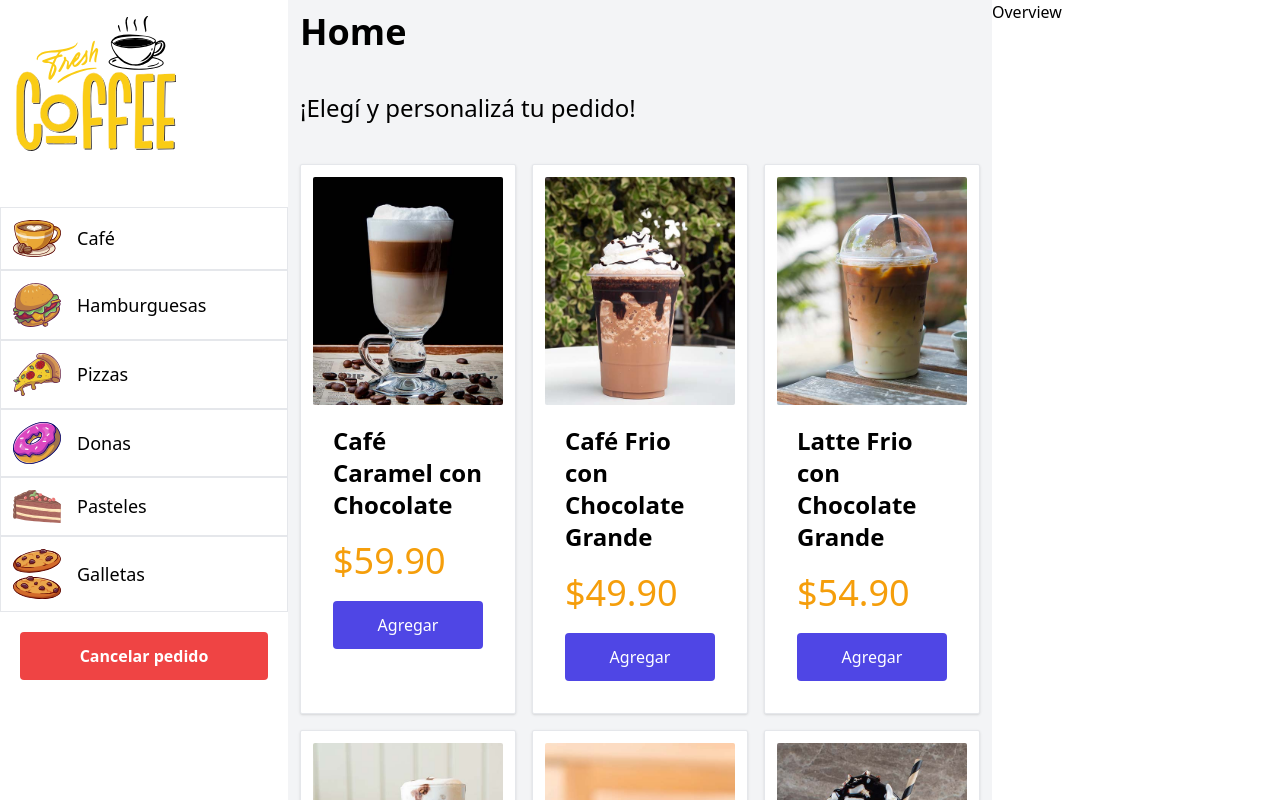
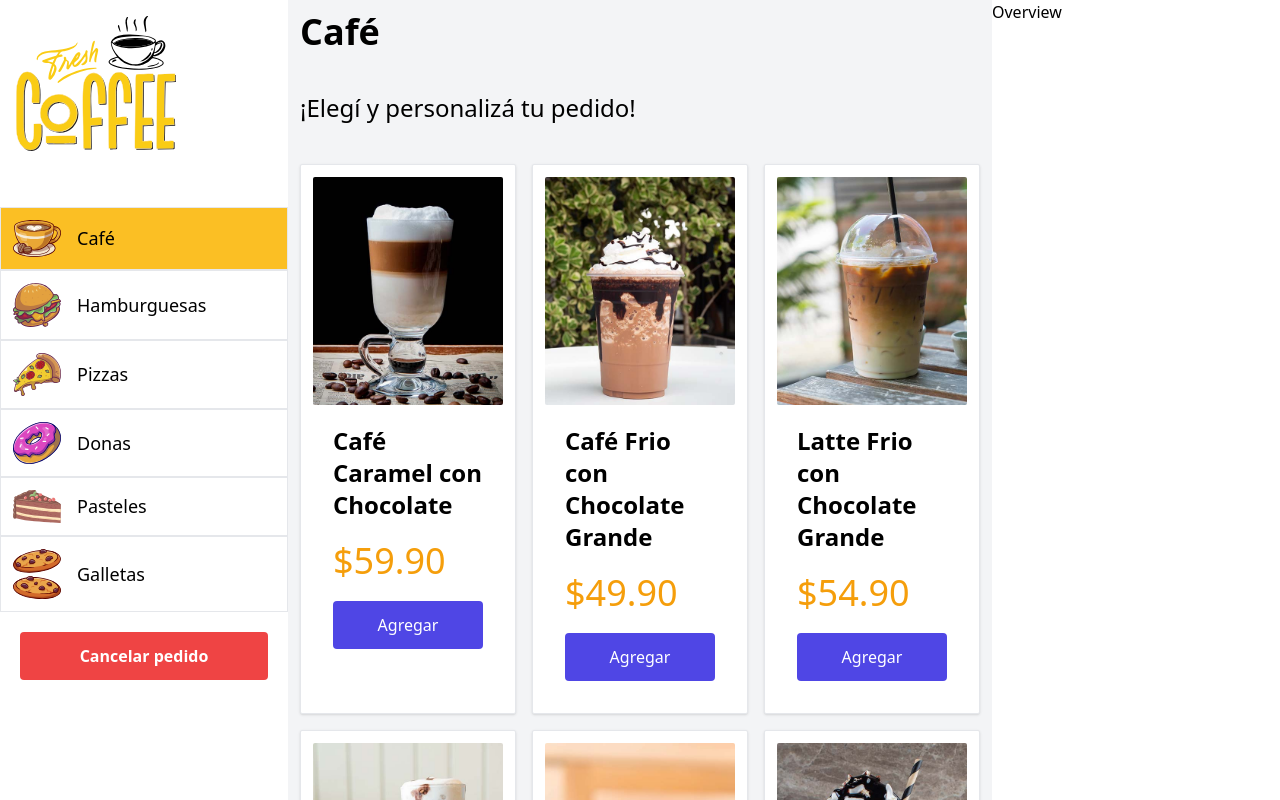
Before and after one commit to NicolasJoaquin/react-fresh-coffee, a React (Vite) app: page / in a window 1280 px wide. Built offline with nearby package versions, Linux system fonts and the light colour scheme.

Commit message:
shop context development - filtering products by category

```diff
--- a/src/components/Category.jsx
+++ b/src/components/Category.jsx
@@ -1,9 +1,18 @@
 import React from 'react'
+import useShop from '../hooks/useShop'
 
 const Category = ({category}) => {
     const {icon, id, name} = category;
+    const { currentCategory, handleClickCategory } = useShop();
+
+    const categoryClass = (currentCategory.id == id) ?
+        'flex items-center gap-4 border w-full p-3 bg-amber-400 cursor-pointer' :
+        'flex items-center gap-4 border w-full p-3 hover:bg-amber-400 cursor-pointer'
     return (
-        <div className='flex items-center gap-4 border w-full p-3 hover:bg-amber-400 cursor-pointer'>
+        <div
+            className={categoryClass}
+            onClick={() => handleClickCategory(id)}
+        >
             <img
                 src={"/img/icono_" + icon + ".svg"}
                 alt={name}
--- a/src/components/Sidebar.jsx
+++ b/src/components/Sidebar.jsx
@@ -1,9 +1,11 @@
 import React from 'react'
 import Category from './Category'
-import { categories } from '../data/categories'
+import useShop from '../hooks/useShop'
 
 const Sidebar = () => {
-  return (
+    const { categories, currentCategory } = useShop();
+
+    return (
     <aside className='md:w-72'>
         <div className='p-4'>
             <img
--- /dev/null
+++ b/src/context/ShopProvider.jsx
@@ -0,0 +1,34 @@
+import React, { createContext, useState } from 'react'
+import { categories as DBCategories } from '../data/categories'
+
+const ShopContext = createContext(null);
+
+const ShopProvider = ({children}) => {
+    // Hooks
+    const [categories, setCategories] = useState(DBCategories);
+    const [currentCategory, setCurrentCategory] = useState(categories[0]);
+    // const [categories, setCategories] = useState([]);
+
+    // Funciones
+    const handleClickCategory = (id) => {
+        const category = categories.filter(category => category.id == id)[0];
+        setCurrentCategory(category);
+    }
+
+    return (
+        <ShopContext.Provider
+            value={{
+                categories,
+                currentCategory,
+                handleClickCategory,
+            }}
+        >
+            {children}
+        </ShopContext.Provider>
+    )
+}
+
+export {
+    ShopProvider
+}
+export default ShopContext
--- /dev/null
+++ b/src/hooks/useShop.js
@@ -0,0 +1,8 @@
+import { useContext } from "react";
+import ShopContext from "../context/ShopProvider";
+
+const useShop = () => {
+    return useContext(ShopContext);
+}
+
+export default useShop;
--- a/src/main.jsx
+++ b/src/main.jsx
@@ -3,11 +3,14 @@ import ReactDOM from 'react-dom/client'
 // import App from './App.jsx'
 import './index.css'
 import { RouterProvider } from 'react-router-dom'
+import { ShopProvider } from './context/ShopProvider'
 import router from './router'
 
 ReactDOM.createRoot(document.getElementById('root')).render(
   <React.StrictMode>
     {/* <App /> */}
-    <RouterProvider router={router} />
+    <ShopProvider>
+      <RouterProvider router={router} />
+    </ShopProvider>
   </React.StrictMode>,
 )
--- a/src/views/Home.jsx
+++ b/src/views/Home.jsx
@@ -1,12 +1,15 @@
 import React from 'react'
 import Product from '../components/Product'
-import { products } from '../data/products'
+import { products as data } from '../data/products'
+import useShop from '../hooks/useShop'
 
 const Home = () => {
+  const { currentCategory } = useShop();
+  const products = data.filter((product) => product.category_id == currentCategory.id);
 
   return (
     <>
-      <h1 className='text-4xl font-semibold'>Home</h1>
+      <h1 className='text-4xl font-semibold'>{currentCategory.name}</h1>
       <p className='text-2xl my-10'>
         ¡Elegí y personalizá tu pedido!
       </p>
```
